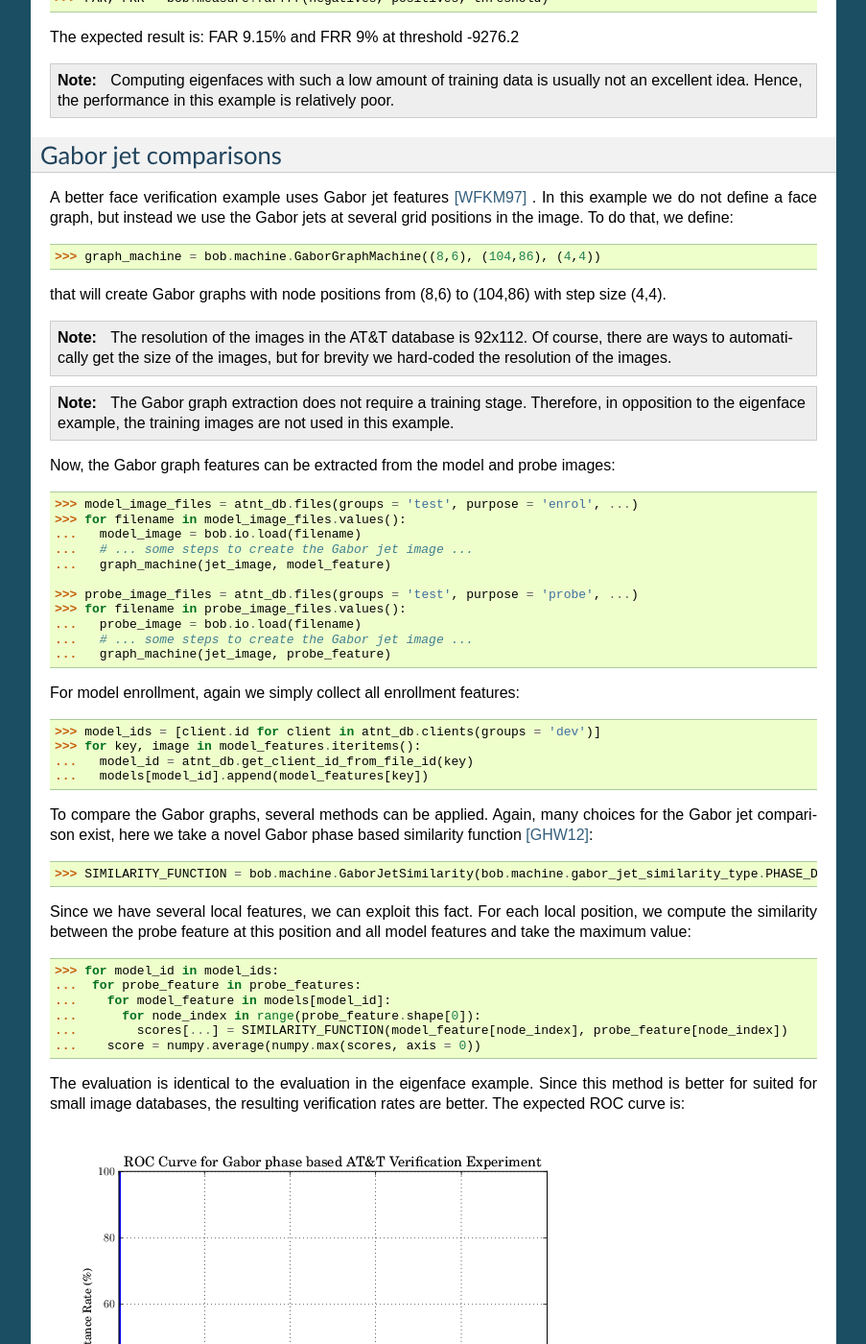
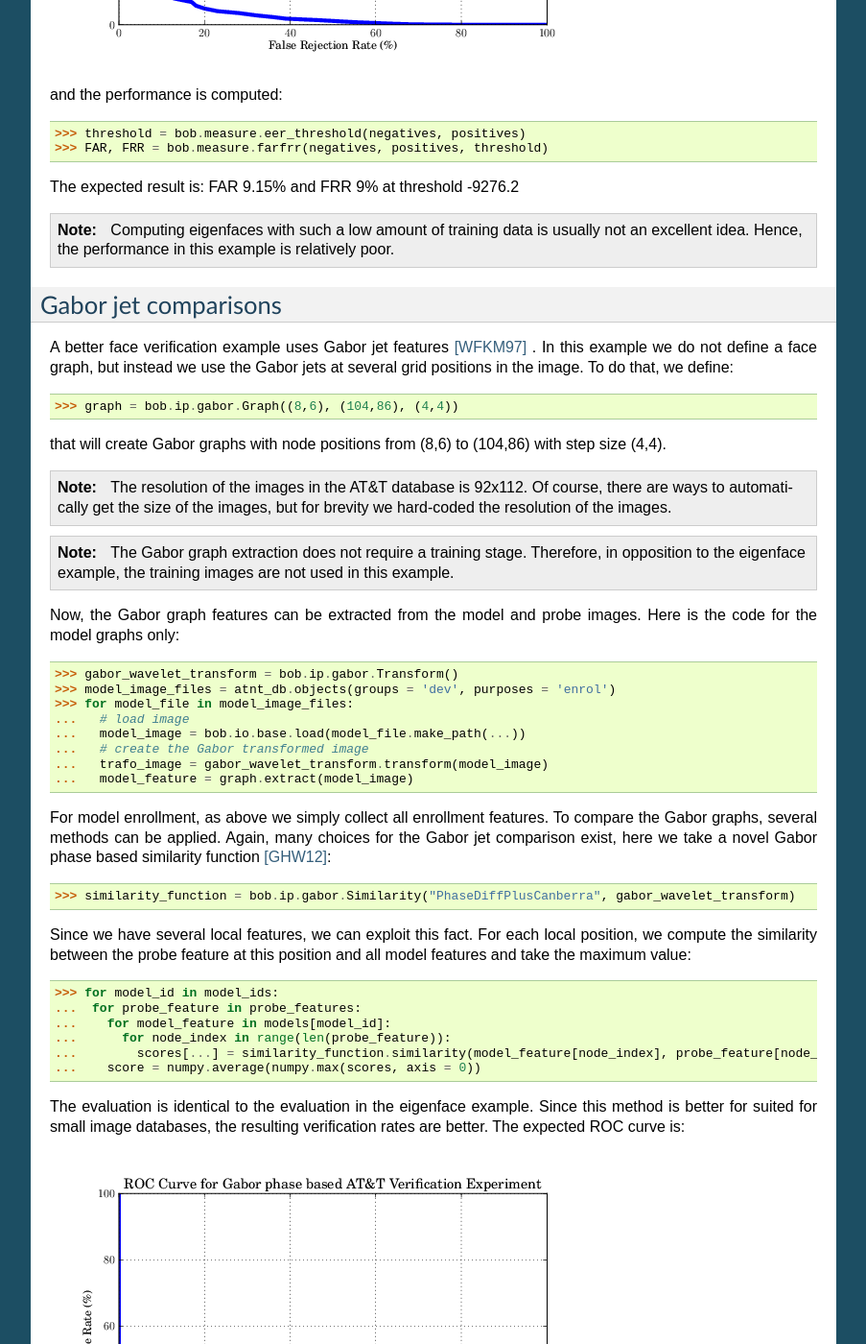
Before and after one commit to tiagofrepereira2012/bob.prepare_eyes_annotations, a Sphinx documentation site: the page built from doc/examples.rst, in a window 1280 px wide and 1400 px high, scrolled down 2329 px. Shown: the whole window at 96% size, without its empty margins (198-1101 px from the left). Built offline with Sphinx 7.4.7, drawn with Linux system fonts in a browser that asks for light colours; formulas are drawn with MathJax 3; some of the changed text lies outside the part shown.

Commit message:
Updated documentation; enabled travis build.

```diff
--- a/doc/conf.py
+++ b/doc/conf.py
@@ -25,7 +25,17 @@
 
 # Add any Sphinx extension module names here, as strings. They can be extensions
 # coming with Sphinx (named 'sphinx.ext.*') or your custom ones.
-extensions = []
+extensions = [
+  'sphinx.ext.todo',
+  'sphinx.ext.coverage',
+  'sphinx.ext.pngmath',
+  'sphinx.ext.ifconfig',
+  'sphinx.ext.autodoc',
+  'sphinx.ext.autosummary',
+  'sphinx.ext.doctest',
+  'sphinx.ext.intersphinx',
+  'matplotlib.sphinxext.plot_directive',
+]
 
 # Add any paths that contain templates here, relative to this directory.
 templates_path = ['_templates']
--- a/doc/examples.rst
+++ b/doc/examples.rst
@@ -1,6 +1,34 @@
-=====================
+.. vim: set fileencoding=utf-8 :
+.. Manuel Guenther <manuek.guether@idiap.ch>
+.. Mon Aug 25 19:15:29 CEST 2014
+
+======================
  Running the examples
-=====================
+======================
+
+.. testsetup:: *
+
+  from __future__ import print_function
+  import numpy
+  import scipy.spatial
+  import bob.db.atnt
+  import bob.io.base
+  import bob.io.image
+  import bob.ip.base
+  import bob.ip.gabor
+  import bob.learn.linear
+  import bob.measure
+
+  training_features = [(numpy.random.rand(400) * 255) for i in range(20)]
+  probe_features = [(numpy.random.rand(400) * 255) for i in range(5)]
+  model_features = {1: [(numpy.random.rand(400) * 255) for i in range(5)]}
+  models = [[(numpy.random.rand(400) * 255) for i in range(5)]]
+  training_image = numpy.random.rand(20,20) * 255
+  model_image = numpy.random.rand(20,20) * 255
+  probe_image = numpy.random.rand(20,20) * 255
+
+  positives = numpy.random.rand(100)
+  negatives = numpy.random.rand(500) - 0.5
 
 To run the examples, just call the scripts from within the ``bin`` directory, e.g.:
 
@@ -24,7 +52,7 @@
 
 that perform more or less complicated face verification experiments using an *unbiased* evaluation protocol.
 Each experiment creates an ROC curve that contains the final verification result of the test.
-The generated files will be ``eigenface.png``, ``gabor_graph.png``, and ``dct_ubm.png``.
+The generated files will be ``eigenface.pdf``, ``gabor_graph.pdf``, and ``dct_ubm.pdf``.
 
 Since the complexity of the algorithms increase, the expected execution time of them differ a lot.
 While the eigenface example should be finished in a couple of seconds, the Gabor phase example could take some minutes, and the UBM/GMM model needs in the order of half an hour to compute.
@@ -40,82 +68,91 @@
 The eigenface example follows the work-flow that is presented in the original paper *Eigenfaces for Recognition* [TP91]_ by Turk and Pentland.
 First, it creates an object to query the database:
 
-.. code-block:: python
+.. doctest::
 
-  >>> atnt_db = xbob.db.atnt.Database()
+  >>> atnt_db = bob.db.atnt.Database()
 
-For training the projection matrix, the training images need to be read:
+For training the projection matrix, the training images (which are in gray-scale) need to be read:
 
-.. code-block:: python
+.. doctest::
 
-  >>> training_image_files = atnt_db.files(groups = 'train', ...)
-  >>> for filename in training_image_files.values():
-  ...   training_image = bob.io.load(filename)
+  >>> training_image_files = atnt_db.objects(groups = 'world')
+  >>> for training_file in training_image_files:
+  ...   # load image
+  ...   training_image = bob.io.base.load(training_file.make_path(...)) #doctest:+SKIP
+  ...   # linearize pixels
+  ...   training_feature = training_image.flatten()
 
-Since the images are already aligned to the eye positions, they can simply be linearized (converted into one long vector) and put into a 2D array
-with one sample in each row:
+Since the images are already cropped, they can simply be linearized (converted into one long vector) and put into a 2D array with one sample in each row:
 
-.. code-block:: python
+.. doctest::
 
-  >>> training_set = numpy.vstack([image.flatten() for image in training_images.values()])
+  >>> training_set = numpy.vstack(training_features)
 
-which is used to train a ``bob.machine.LinearMachine``:
+which is used to train a :py:class:`bob.learn.linear.Machine`:
 
-.. code-block:: python
+.. doctest::
 
-  >>> pca_trainer = bob.trainer.PCATrainer()
+  >>> pca_trainer = bob.learn.linear.PCATrainer()
   >>> pca_machine, eigen_values = pca_trainer.train(training_set)
 
 For some distance functions, the eigenvalues are needed, but in our example we just ignore them.
 
 After training, the model and probe images are loaded, linearized, and projected into the eigenspace using the trained ``pca_machine``:
 
-.. code-block:: python
+.. doctest::
 
-  >>> model_image_files = atnt_db.files(groups = 'test', purpose = 'enrol', ...)
-  >>> for filename in model_image_files.values():
-  ...   model_image = bob.io.load(filename)
-  ...   model_feature = pca_machine(model_image.flatten())
+  >>> model_image_files = atnt_db.objects(groups = 'dev', purposes = 'enrol')
+  >>> for model_file in model_image_files:
+  ...   # load image
+  ...   model_image = bob.io.base.load(model_file.make_path(...)) #doctest:+SKIP
+  ...   # project to PCA subspace
+  ...   model_feature = pca_machine.forward(model_image.flatten())
 
-  >>> probe_image_files = atnt_db.files(groups = 'test', purpose = 'probe', ...)
-  >>> for filename in probe_image_files.values():
-  ...   probe_image = bob.io.load(filename)
-  ...   probe_feature = pca_machine(probe_image.flatten())
+  >>> probe_image_files = atnt_db.objects(groups = 'dev', purposes = 'probe')
+  >>> for probe_file in probe_image_files:
+  ...   # load image
+  ...   probe_image = bob.io.base.load(probe_file.make_path(...)) #doctest:+SKIP
+  ...   # project to PCA subspace
+  ...   model_feature = pca_machine.forward(probe_image.flatten())
 
 To follow the evaluation protocol, we *enroll* a client model for each client, simply by collecting all model feature vectors:
 
-.. code-block:: python
+.. doctest::
 
   >>> model_ids = [client.id for client in atnt_db.clients(groups = 'dev')]
-  >>> for model_feature_id in model_features:
-  ...   model_id = atnt_db.get_client_id_from_file_id(model_feature_id)
-  ...   models[model_id].append(model_features[model_feature_id])
+  >>> for model_image_id in model_features:
+  ...   # query the database for the model id of the current file id
+  ...   model_id = atnt_db.get_client_id_from_file_id(model_image_id)
+  ...   # append feature for the current model id
+  ...   #models[model_id].append(model_features[model_feature_id])
 
 
 To compute the verification result, each model feature is compared to each probe feature by computing the Euclidean distance:
 
-.. code-block:: python
+.. doctest::
 
-  >>> for model in model:
+  >>> for model in models:
   ...  for probe_feature in probe_features:
   ...    for model_feature in model:
-  ...      score = bob.math.euclidean_distance(model_feature, probe_feature)
+  ...      score = scipy.spatial.distance.euclidean(model_feature, probe_feature)
 
 Finally, all scores of one model and one probe are averaged to get the final score for this pair.
 
 The results are divided into a list of positive scores (model and probe are from the same identity) and a a list of negative scores (identities of model and probe differ).
 Using these lists, the ROC curve is plotted:
 
-.. code-block:: python
+.. doctest::
 
-  >>> bob.measure.plot.roc(negatives, positives)
+  >>> bob.measure.plot.roc(negatives, positives) #doctest:+ELLIPSIS
+  [...]
 
 .. image:: eigenface.png
   :scale: 100 %
 
 and the performance is computed:
 
-.. code-block:: python
+.. doctest::
 
   >>> threshold = bob.measure.eer_threshold(negatives, positives)
   >>> FAR, FRR = bob.measure.farfrr(negatives, positives, threshold)
@@ -134,9 +171,9 @@
 In this example we do not define a face graph, but instead we use the Gabor jets at several grid positions in the image.
 To do that, we define:
 
-.. code-block:: python
+.. doctest::
 
-  >>> graph_machine = bob.machine.GaborGraphMachine((8,6), (104,86), (4,4))
+  >>> graph = bob.ip.gabor.Graph((8,6), (104,86), (4,4))
 
 that will create Gabor graphs with node positions from (8,6) to (104,86) with step size (4,4).
 
@@ -150,37 +187,27 @@
   The Gabor graph extraction does not require a training stage.
   Therefore, in opposition to the eigenface example, the training images are not used in this example.
 
-Now, the Gabor graph features can be extracted from the model and probe images:
+Now, the Gabor graph features can be extracted from the model and probe images.
+Here is the code for the model graphs only:
 
-.. code-block:: python
+.. doctest::
 
-  >>> model_image_files = atnt_db.files(groups = 'test', purpose = 'enrol', ...)
-  >>> for filename in model_image_files.values():
-  ...   model_image = bob.io.load(filename)
-  ...   # ... some steps to create the Gabor jet image ...
-  ...   graph_machine(jet_image, model_feature)
+  >>> gabor_wavelet_transform = bob.ip.gabor.Transform()
+  >>> model_image_files = atnt_db.objects(groups = 'dev', purposes = 'enrol')
+  >>> for model_file in model_image_files:
+  ...   # load image
+  ...   model_image = bob.io.base.load(model_file.make_path(...)) #doctest:+SKIP
+  ...   # create the Gabor transformed image
+  ...   trafo_image = gabor_wavelet_transform.transform(model_image)
+  ...   model_feature = graph.extract(model_image)
 
-  >>> probe_image_files = atnt_db.files(groups = 'test', purpose = 'probe', ...)
-  >>> for filename in probe_image_files.values():
-  ...   probe_image = bob.io.load(filename)
-  ...   # ... some steps to create the Gabor jet image ...
-  ...   graph_machine(jet_image, probe_feature)
-
-For model enrollment, again we simply collect all enrollment features:
-
-.. code-block:: python
-
-  >>> model_ids = [client.id for client in atnt_db.clients(groups = 'dev')]
-  >>> for key, image in model_features.iteritems():
-  ...   model_id = atnt_db.get_client_id_from_file_id(key)
-  ...   models[model_id].append(model_features[key])
-
+For model enrollment, as above we simply collect all enrollment features.
 To compare the Gabor graphs, several methods can be applied.
 Again, many choices for the Gabor jet comparison exist, here we take a novel Gabor phase based similarity function [GHW12]_:
 
-.. code-block:: python
+.. doctest::
 
-  >>> SIMILARITY_FUNCTION = bob.machine.GaborJetSimilarity(bob.machine.gabor_jet_similarity_type.PHASE_DIFF_PLUS_CANBERRA, gabor_wavelet_transform)
+  >>> similarity_function = bob.ip.gabor.Similarity("PhaseDiffPlusCanberra", gabor_wavelet_transform)
 
 Since we have several local features, we can exploit this fact.
 For each local position, we compute the similarity between the probe feature at this position and all model features and take the maximum value:
@@ -190,8 +217,8 @@
   >>> for model_id in model_ids:
   ...  for probe_feature in probe_features:
   ...    for model_feature in models[model_id]:
-  ...      for node_index in range(probe_feature.shape[0]):
-  ...        scores[...] = SIMILARITY_FUNCTION(model_feature[node_index], probe_feature[node_index])
+  ...      for node_index in range(len(probe_feature)):
+  ...        scores[...] = similarity_function.similarity(model_feature[node_index], probe_feature[node_index])
   ...    score = numpy.average(numpy.max(scores, axis = 0))
 
 The evaluation is identical to the evaluation in the eigenface example.
@@ -210,44 +237,48 @@
 The first step is the feature extraction of the training image features and the collection of them in a 2D array.
 In this experiment we will use *Discrete Cosine Transform* (DCT) block features [MM09]_:
 
+.. doctest::
+
+  >>> dct_extractor = bob.ip.base.DCTFeatures(45, (12, 12), (11, 11))
+  >>> training_image_files = atnt_db.objects(groups = 'world')
+  >>> for training_file in training_image_files:
+  ...   # load training image
+  ...   training_image = bob.io.base.load(training_file.make_path(...))  #doctest:+SKIP
+  ...   # extract DCT block features
+  ...   training_features = dct_extractor(training_image)
+
+Hence, from every image, several DCT block features are extracted independently.
+All these features are mixed together to build the training set
+
 .. code-block:: python
 
-  >>> training_image_files = atnt_db.files(groups = 'train', ...)
-  >>> training_set_list = []
-  >>> for filename in training_image_files.values():
-  ...   training_image = bob.io.load(filename)
-  ...   # ... prepare image blocks ...
-  ...   bob.ip.block(training_image, training_image_blocks, ...)
-  ...   # ... create DCT extractor ...
-  ...   training_dct_blocks = dct_extractor(training_image_blocks)
-  ...   training_set_list.append(training_dct_blocks)
-  >>> training_set = numpy.vstack(training_set_list)
+  >>> training_set = numpy.vstack(training_features_list)
 
 With these training features, a *universal background model* (UBM) is computed [RQD00]_.
 It is a *Gaussian Mixture Model* (GMM) that holds information about the overall distribution of DCT features in facial images.
-The UBM model is trained using a bob.trainer.KMeansTrainer to estimate the means of the Gaussians:
+The UBM model is trained using a :py:class:`bob.learn.misc.KMeansTrainer` to estimate the means of the Gaussians:
 
 .. code-block:: python
 
-  >>> kmeans_machine = bob.machine.KMeansMachine(...)
-  >>> kmeans_trainer = bob.trainer.KMeansTrainer()
+  >>> kmeans_machine = bob.learn.misc.KMeansMachine(...)
+  >>> kmeans_trainer = bob.learn.misc.KMeansTrainer()
   >>> kmeans_trainer.train(kmeans, training_set)
 
 Afterward, the UBM is initialized with the results of the k-means training:
 
 .. code-block:: python
 
-  >>> ubm = bob.machine.GMMMachine(...)
+  >>> ubm = bob.learn.misc.GMMMachine(...)
   >>> ubm.means = kmeans_machine.means
   >>> [variances, weights] = kmeans_machine.get_variances_and_weights_for_each_cluster(training_set)
   >>> ubm.variances = variances
   >>> ubm.weights = weights
 
-and a bob.trainer.ML_GMMTrainer is used to compute the actual UBM model:
+and a :py:class:`bob.learn.misc.ML_GMMTrainer` is used to compute the actual UBM model:
 
 .. code-block:: python
 
-  >>> trainer = bob.trainer.ML_GMMTrainer()
+  >>> trainer = bob.learn.misc.ML_GMMTrainer()
   >>> trainer.train(ubm, training_set)
 
 
@@ -257,24 +288,24 @@
 
 .. code-block:: python
 
-  >>> model_ids = atnt_db.client_ids(groups = 'test')
+  >>> model_ids = atnt_db.client_ids(groups = 'dev')
 
 Now, we load the images for each identity, extract the DCT features and enroll a model for each identity.
-For that purpose, a **bob.trainer.MAP_GMMTrainer** is used:
+For that purpose, a :py:class:`bob.learn.misc.MAP_GMMTrainer` is used:
 
 .. code-block:: python
 
-  >>> gmm_trainer = bob.trainer.MAP_GMMTrainer()
+  >>> gmm_trainer = bob.learn.misc.MAP_GMMTrainer()
   >>> # ... initialize GMM trainer ...
   >>> for model_id in model_ids:
-  ...   model_filenames = db.files(groups = 'test', purposes = 'enrol', client_ids = model_id, ...)
+  ...   model_files = db.objects(groups = 'test', purposes = 'enrol', client_ids = model_id)
   ...   model_feature_set_list = []
-  ...   for filename in model_filenames.values():
-  ...     # ... load image and extract model image blocks ...
-  ...     model_dct_blocks = dct_extractor(model_image_blocks)
+  ...   for model_file in model_files:
+  ...     # ... load model image ...
+  ...     model_dct_blocks = dct_extractor(model_image)
   ...     model_feature_set_list.append(model_dct_blocks)
   ...   model_feature_set = numpy.vstack(model_feature_set_list)
-  ...   model_gmm = bob.machine.GMMMachine(ubm)
+  ...   model_gmm = bob.learn.misc.GMMMachine(ubm)
   ...   gmm_trainer.train(model_gmm, model_feature_set)
 
 
@@ -284,11 +315,11 @@
 
 .. code-block:: python
 
-  >>> probe_image_files = atnt_db.files(groups = 'test', purposes = 'probe', ...)
-  >>> for filename in probe_image_files.values():
-  ...   # ... load image and extract probe image blocks ...
+  >>> probe_image_files = atnt_db.objects(groups = 'test', purposes = 'probe', ...)
+  >>> for probe_file in probe_image_files:
+  ...   # ... load probe image ...
   ...   probe_dct_blocks = dct_extractor(probe_image_blocks)
-  ...   probe_gmm_stats = bob.machine.GMMStats()
+  ...   probe_gmm_stats = bob.learn.misc.GMMStats()
   ...   gmm_stats.init()
   ...   ubm.acc_statistics(probe_dct_blocks, probe_gmm_stats)
 
@@ -298,7 +329,7 @@
 
   >>> for model_gmm in models:
   ...  for probe_gmm_stats in probes:
-  ...    score = bob.machine.linear_scoring([model_gmm], ubm, [probe_gmm_stats])[0,0]
+  ...    score = bob.learn.misc.linear_scoring([model_gmm], ubm, [probe_gmm_stats])[0,0]
 
 Again, the evaluation of the scores is identical to the previous examples.
 The expected ROC curve is:
```
Also changed, not shown: README.rst (+7 -7 lines), doc/installation.rst (+5 -5 lines), .travis.yml, 4 other files.
